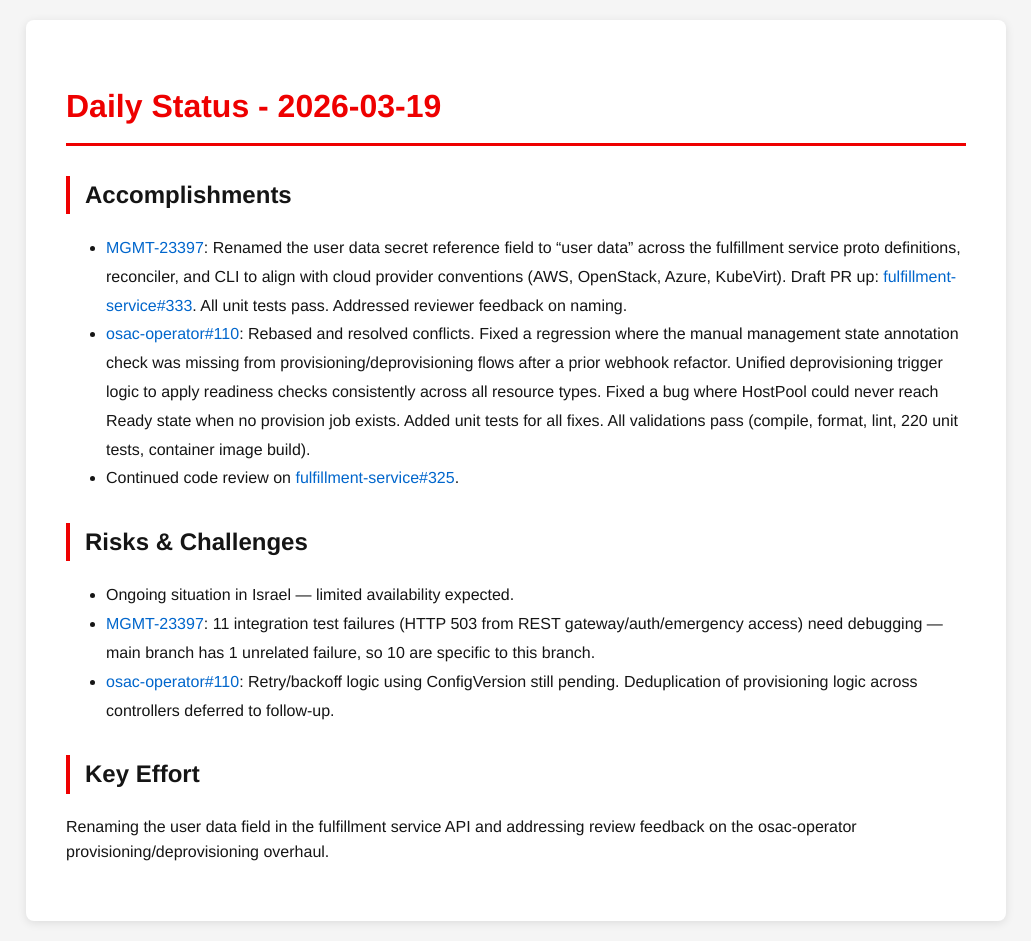
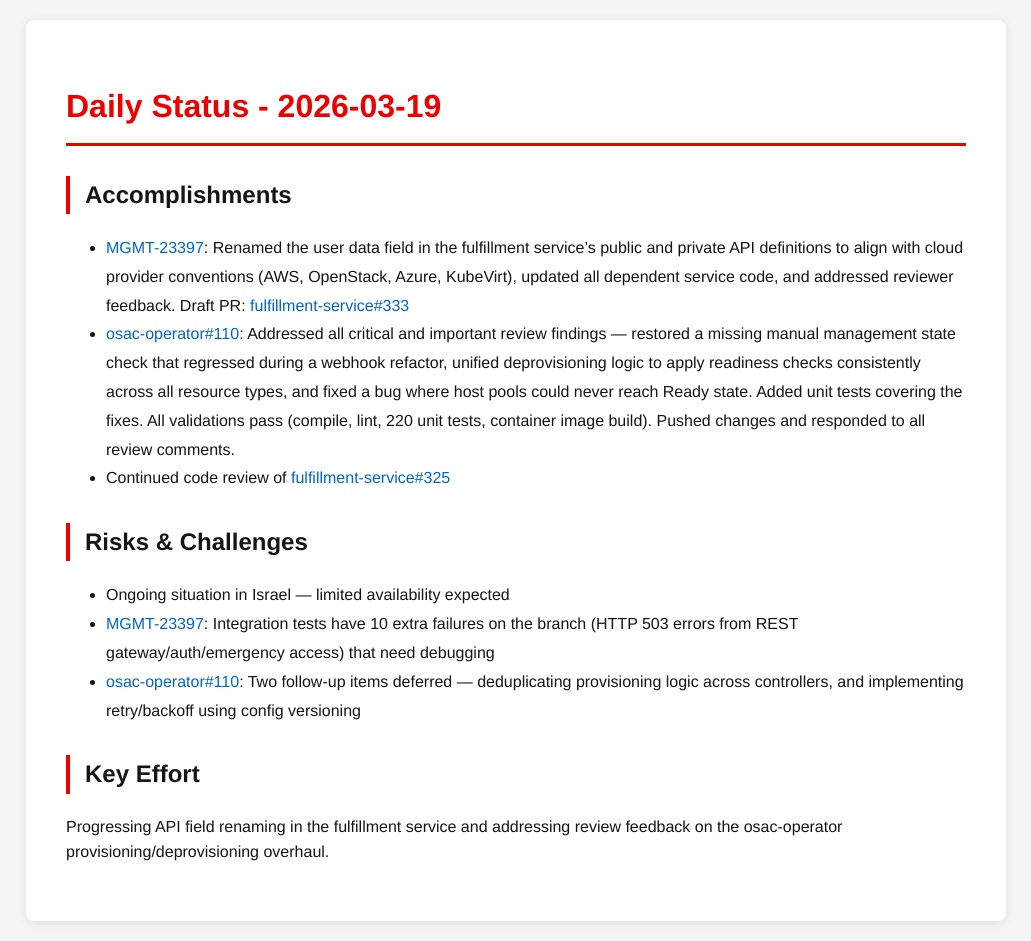
Before and after one commit to tzvatot/daily-status, a Jekyll site: the page built from 2026-03-19.md, in a window 1280 px wide. Shown: the whole page, without its empty margins (124-1155 px from the left). Built offline with Jekyll 4.4.1, drawn with Linux system fonts in a browser that asks for light colours.

Commit message:
Daily status update - 2026-03-19

```diff
--- a/2026-03-19.md
+++ b/2026-03-19.md
@@ -7,14 +7,14 @@ date: 2026-03-19
 # Daily Status - 2026-03-19
 
 ## Accomplishments
-- [MGMT-23397](https://issues.redhat.com/browse/MGMT-23397): Renamed the user data secret reference field to "user data" across the fulfillment service proto definitions, reconciler, and CLI to align with cloud provider conventions (AWS, OpenStack, Azure, KubeVirt). Draft PR up: [fulfillment-service#333](https://github.com/osac-project/fulfillment-service/pull/333). All unit tests pass. Addressed reviewer feedback on naming.
-- [osac-operator#110](https://github.com/osac-project/osac-operator/pull/110): Rebased and resolved conflicts. Fixed a regression where the manual management state annotation check was missing from provisioning/deprovisioning flows after a prior webhook refactor. Unified deprovisioning trigger logic to apply readiness checks consistently across all resource types. Fixed a bug where HostPool could never reach Ready state when no provision job exists. Added unit tests for all fixes. All validations pass (compile, format, lint, 220 unit tests, container image build).
-- Continued code review on [fulfillment-service#325](https://github.com/osac-project/fulfillment-service/pull/325).
+- [MGMT-23397](https://issues.redhat.com/browse/MGMT-23397): Renamed the user data field in the fulfillment service's public and private API definitions to align with cloud provider conventions (AWS, OpenStack, Azure, KubeVirt), updated all dependent service code, and addressed reviewer feedback. Draft PR: [fulfillment-service#333](https://github.com/osac-project/fulfillment-service/pull/333)
+- [osac-operator#110](https://github.com/osac-project/osac-operator/pull/110): Addressed all critical and important review findings — restored a missing manual management state check that regressed during a webhook refactor, unified deprovisioning logic to apply readiness checks consistently across all resource types, and fixed a bug where host pools could never reach Ready state. Added unit tests covering the fixes. All validations pass (compile, lint, 220 unit tests, container image build). Pushed changes and responded to all review comments.
+- Continued code review of [fulfillment-service#325](https://github.com/osac-project/fulfillment-service/pull/325)
 
 ## Risks & Challenges
-- Ongoing situation in Israel — limited availability expected.
-- [MGMT-23397](https://issues.redhat.com/browse/MGMT-23397): 11 integration test failures (HTTP 503 from REST gateway/auth/emergency access) need debugging — main branch has 1 unrelated failure, so 10 are specific to this branch.
-- [osac-operator#110](https://github.com/osac-project/osac-operator/pull/110): Retry/backoff logic using ConfigVersion still pending. Deduplication of provisioning logic across controllers deferred to follow-up.
+- Ongoing situation in Israel — limited availability expected
+- [MGMT-23397](https://issues.redhat.com/browse/MGMT-23397): Integration tests have 10 extra failures on the branch (HTTP 503 errors from REST gateway/auth/emergency access) that need debugging
+- [osac-operator#110](https://github.com/osac-project/osac-operator/pull/110): Two follow-up items deferred — deduplicating provisioning logic across controllers, and implementing retry/backoff using config versioning
 
 ## Key Effort
-Renaming the user data field in the fulfillment service API and addressing review feedback on the osac-operator provisioning/deprovisioning overhaul.
+Progressing API field renaming in the fulfillment service and addressing review feedback on the osac-operator provisioning/deprovisioning overhaul.
```
